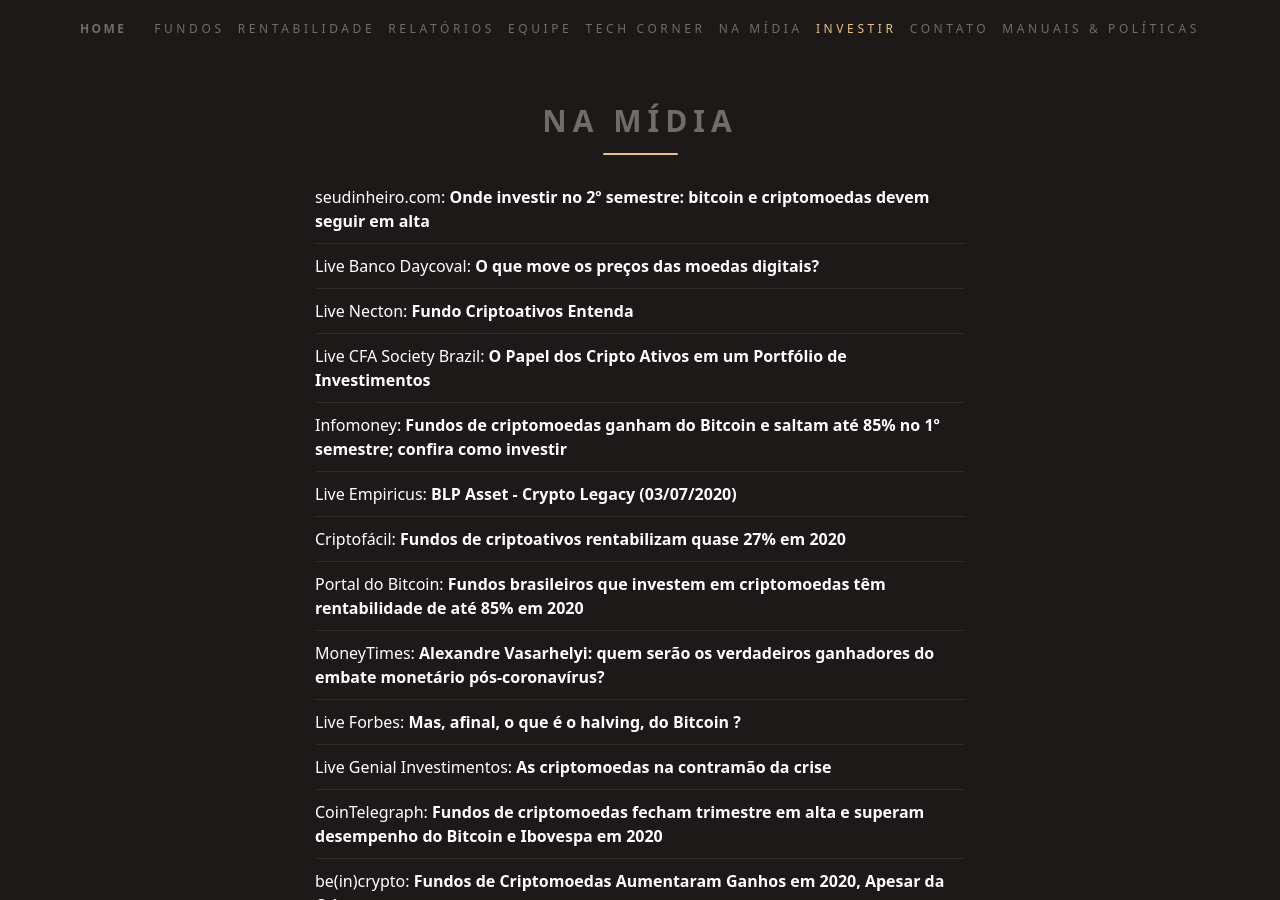
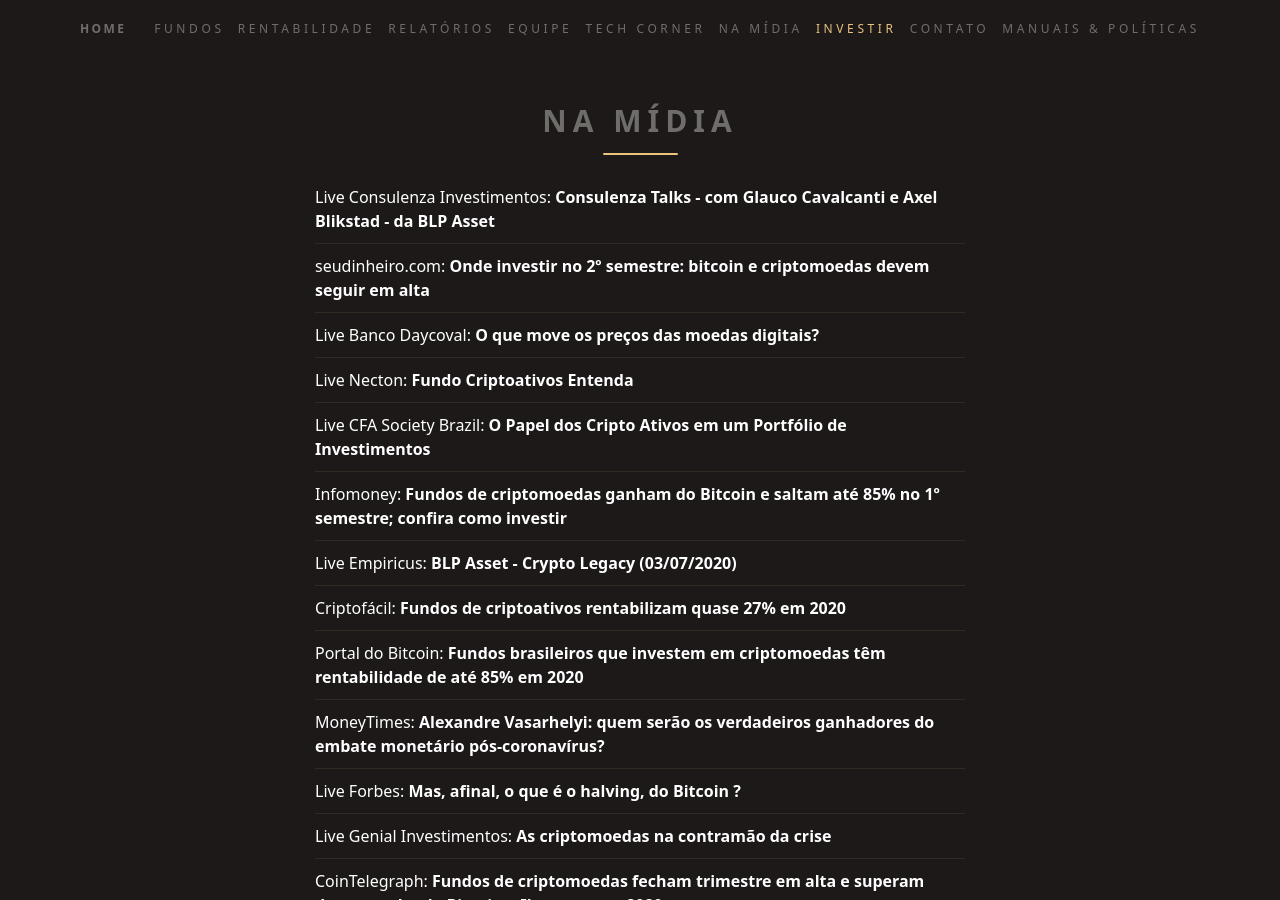
Before and after one commit to ateliedetemas/blpcrypto, a Jekyll site: the page built from _pages/na-midia.md, in a window 1280 px wide and 900 px high. Built offline with Jekyll 4.4.1, drawn with Linux system fonts in a browser that asks for light colours.

Commit message:
Update na-midia.md

```diff
--- a/_pages/na-midia.md
+++ b/_pages/na-midia.md
@@ -3,6 +3,7 @@ lang: pt
 layout: page
 title: Na Mídia
 ---
+|[Live Consulenza Investimentos: **Consulenza Talks - com Glauco Cavalcanti e Axel Blikstad - da BLP Asset**](https://www.youtube.com/watch?v=GtbhNZNj2Aw&feature=youtu.be)
 |[seudinheiro.com: **Onde investir no 2º semestre: bitcoin e criptomoedas devem seguir em alta**](https://www.seudinheiro.com/2020/bolsa-dolar/onde-investir-2semestre-bitcoin-criptomoedas/?xpromo=XD-MI-SDW-MTSD-BMAIL-X-EMAILO-X-X-X&utm_source=SDW&utm_medium=EMAILO&utm_campaign=XD-MI-SDW-MTSD-BMAIL-X-EMAILO-X-X-X)
 |[Live Banco Daycoval: **O que move os preços das moedas digitais?**](https://www.youtube.com/watch?v=2QIBHYxsxDc)
 |[Live Necton: **Fundo Criptoativos Entenda**](https://youtu.be/cJBMdi-Vfmc)
```
